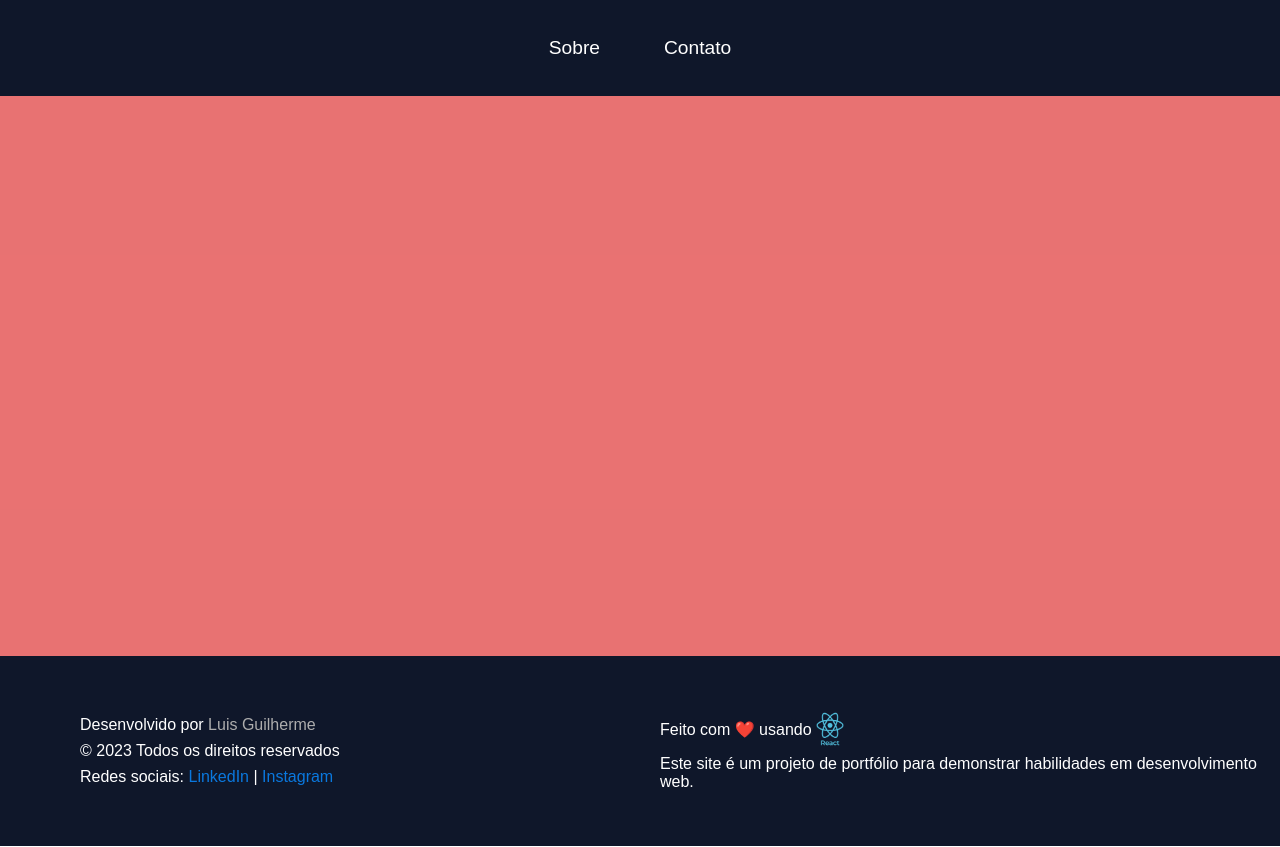
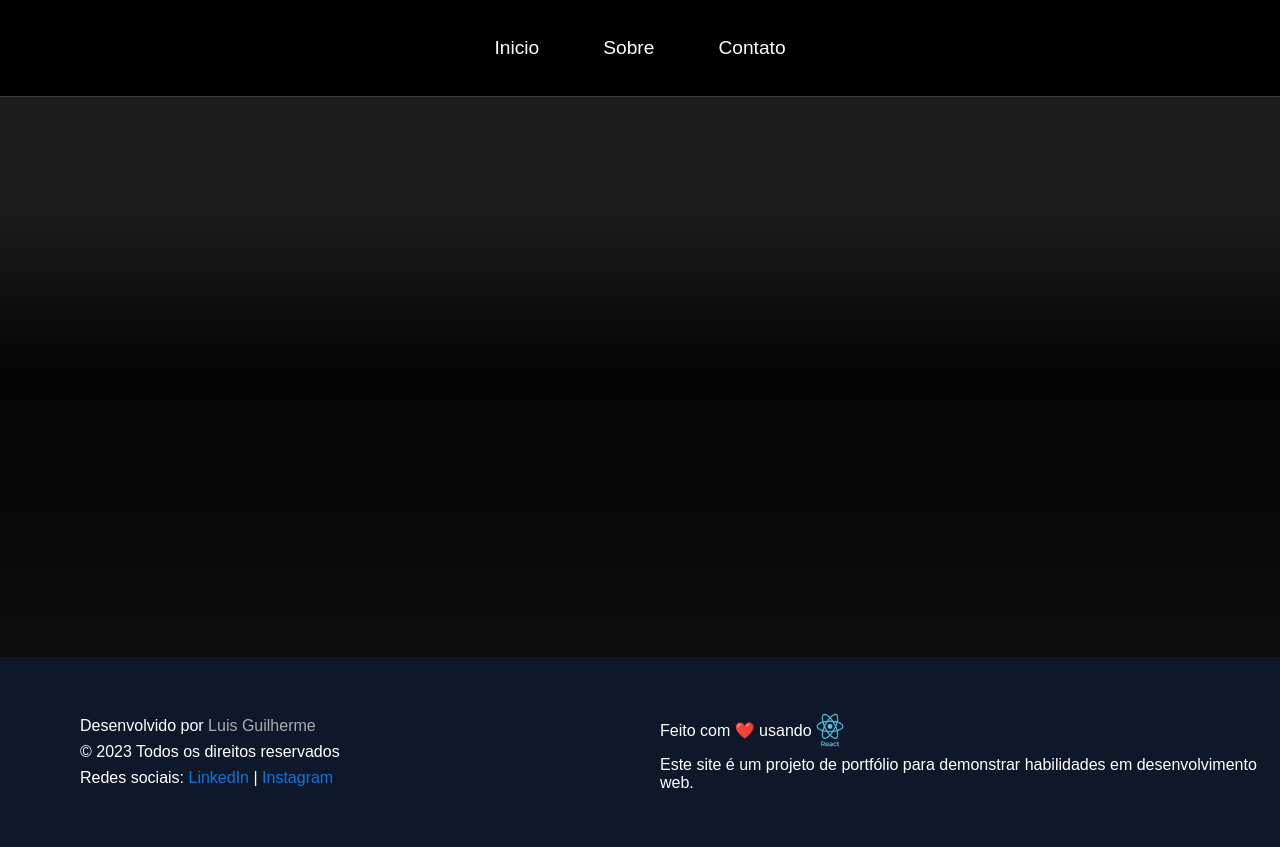
Before and after one commit to GuilhermeP18/primeiro-site-react, a React (Vite) app: page / in a window 1280 px wide. Built offline with nearby package versions, Linux system fonts and the light colour scheme.

Commit message:
Estilizando nav e add inicio

```diff
--- a/src/App.jsx
+++ b/src/App.jsx
@@ -1,7 +1,7 @@
 import Nav from "./components/Navbar/index.jsx";
 import Footer from "./components/Footer/index.jsx";
 import Main from "./components/Main/index.jsx";
-import {About, Contact} from "./pages/index.js";
+import {About, Contact, Home} from "./pages/index.js";
 import { Route, Routes } from "react-router-dom";
 
 function App() {
@@ -9,6 +9,7 @@ function App() {
     <>
       <Nav />
       <Routes>
+        <Route path="/" element={<Home />} />
         <Route path="/about" element={<About />} />
         <Route path="/contact" element={<Contact />} />
       </Routes>
--- a/src/components/Main/main.css
+++ b/src/components/Main/main.css
@@ -4,5 +4,5 @@
   align-items: center;
   justify-content: center;
   height: 70vh;
-  background-color: #d80b0b93;
+  background: linear-gradient(180deg,rgba(13, 13, 13, 0.94) 20%, rgba(4, 4, 4, 1) 50%, rgba(13, 13, 13, 1) 100%);
 }
--- a/src/components/Navbar/index.jsx
+++ b/src/components/Navbar/index.jsx
@@ -10,6 +10,7 @@ function Nav() {
     <header >
       <nav className="navbar">
         <ul className="ul-nav">
+          <li><NavLink to="/Home">Inicio</NavLink></li>
           <li><NavLink to="/about" >Sobre</NavLink></li>
           <li><NavLink to="/contact" >Contato</NavLink></li>
         </ul>
--- a/src/components/Navbar/nav.css
+++ b/src/components/Navbar/nav.css
@@ -3,18 +3,20 @@
     display: flex;
     justify-content: center;
     align-items: center;
-    background-color: #0f172a;
+    background: #000000;
+    border-bottom: 1px solid rgba(255, 253, 253, 0.24);
     overflow: hidden;
     padding: 3rem 0;
+}
 
-}
 .navbar ul {
     display: flex;
     list-style: none;
     padding: 0;
     gap: 2rem;
 }
-.navbar ul li a{
+
+.navbar ul li a {
     font-size: 1.2rem;
     display: block;
     text-decoration: none;
@@ -22,6 +24,7 @@
     padding: 0.5rem 1rem;
     position: relative;
 }
+
 .navbar ul li a::after {
     content: "";
     position: absolute;
@@ -32,9 +35,11 @@
     left: 0;
     transition: width 0.2s ease;
 }
+
 .navbar ul li a:hover::after {
     width: 100%;
 }
+
 .navbar ul li a.active::after {
     width: 100%;
 }
```
